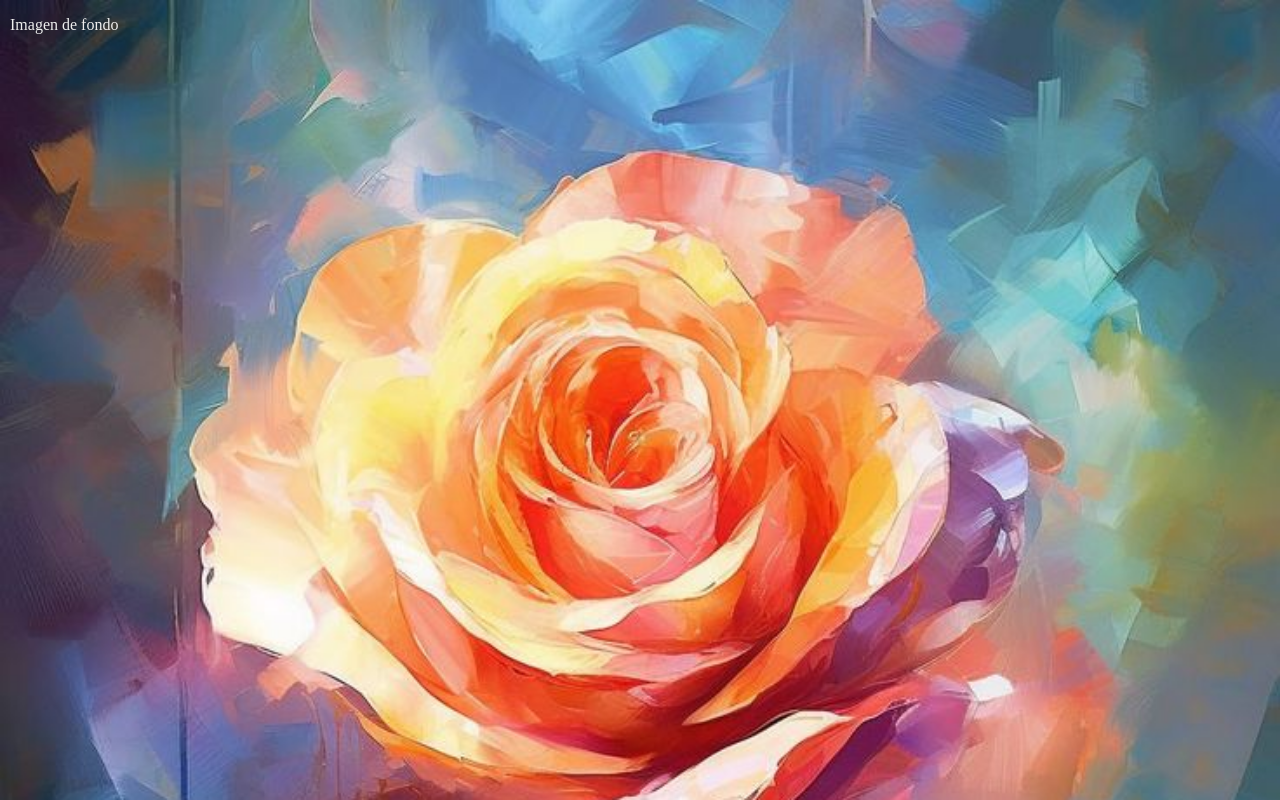
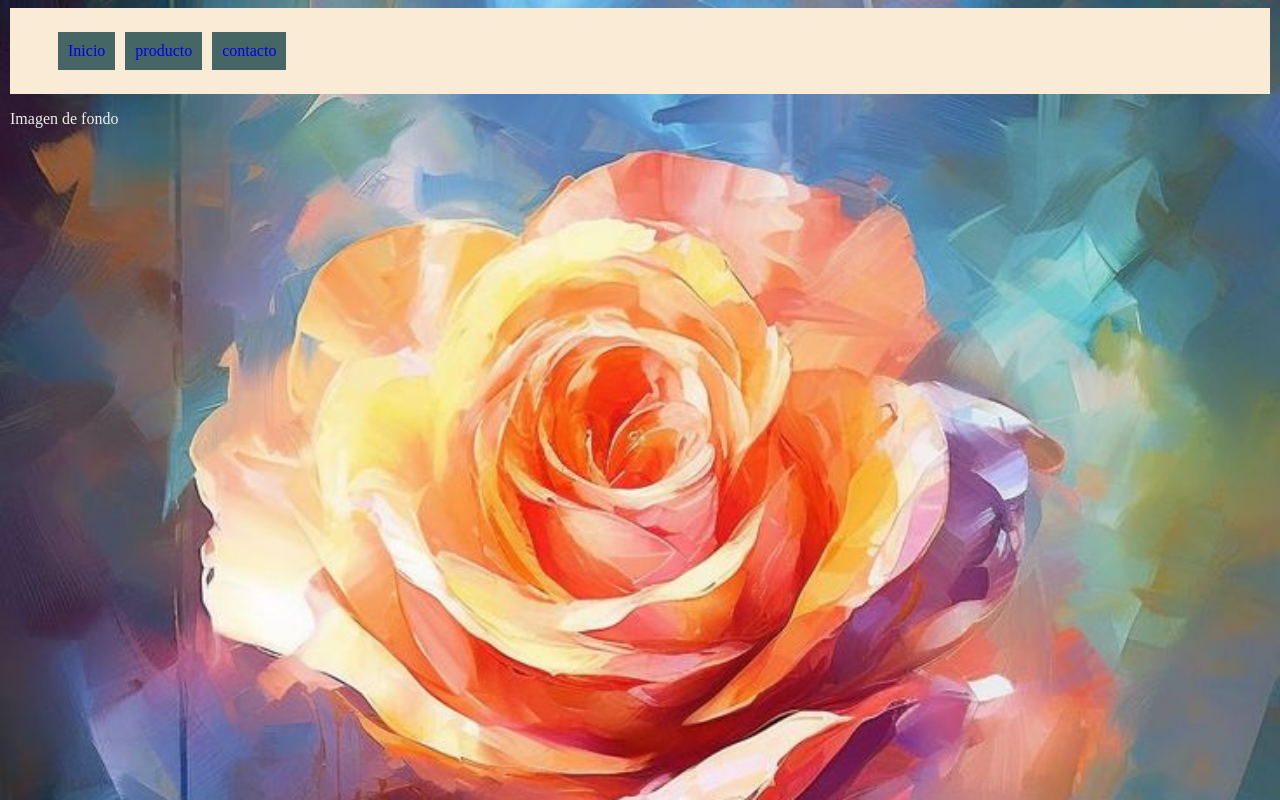
Before and after one commit to N4than13L/Practica_diseno, a plain HTML site: page index.html in a window 1280 px wide. Drawn offline with Linux system fonts and the light colour scheme; a web font is replaced by a local one.

Commit message:
agregando navegacion

```diff
--- a/estilos/estilos.css
+++ b/estilos/estilos.css
@@ -1,3 +1,5 @@
+@import url("https://fonts.googleapis.com/css2?family=Doto:wght,ROND@100..900,100&display=swap");
+
 body {
   background-image: url("./𝐀𝐈-𝐈𝐦𝐚𝐠𝐞𝐬\ 𝐚𝐧𝐝\ 𝐏𝐢𝐜𝐭𝐮𝐫𝐞𝐬.jpeg");
   background-size: cover;
@@ -5,6 +7,31 @@ body {
   margin-left: 10px;
 }
 
+nav {
+  background-color: antiquewhite;
+  margin: 0px;
+  padding: 5px;
+}
+
+ul li {
+  list-style: none;
+  display: inline-block;
+  margin: 3px;
+  padding: 10px;
+  background-color: rgb(70, 101, 101);
+  color: #cfcaca;
+}
+
+a {
+  text-decoration: none;
+  list-style: none;
+}
+
+ul li a:hover {
+  background-color: rgb(46, 65, 65);
+  color: #cccccc;
+}
+
 p {
   color: #eee;
 }
--- a/index.html
+++ b/index.html
@@ -4,9 +4,30 @@
     <meta charset="UTF-8" />
     <meta name="viewport" content="width=device-width, initial-scale=1.0" />
     <link rel="stylesheet" href="estilos/estilos.css" />
-    <title>Document</title>
+    <link rel="preconnect" href="https://fonts.googleapis.com" />
+    <link rel="preconnect" href="https://fonts.gstatic.com" crossorigin />
+    <link
+      href="https://fonts.googleapis.com/css2?family=Doto:wght@100..900&display=swap"
+      rel="stylesheet"
+    />
+    <title>Practica</title>
   </head>
   <body>
+    <nav>
+      <ul>
+        <li>
+          <a href="#">Inicio</a>
+        </li>
+        <li>
+          <a href="#">producto</a>
+        </li>
+        <li>
+          <a href="#">contacto</a>
+        </li>
+      </ul>
+    </nav>
+    <!-- end nav -->
+
     <div>
       <p>Imagen de fondo</p>
     </div>
```
